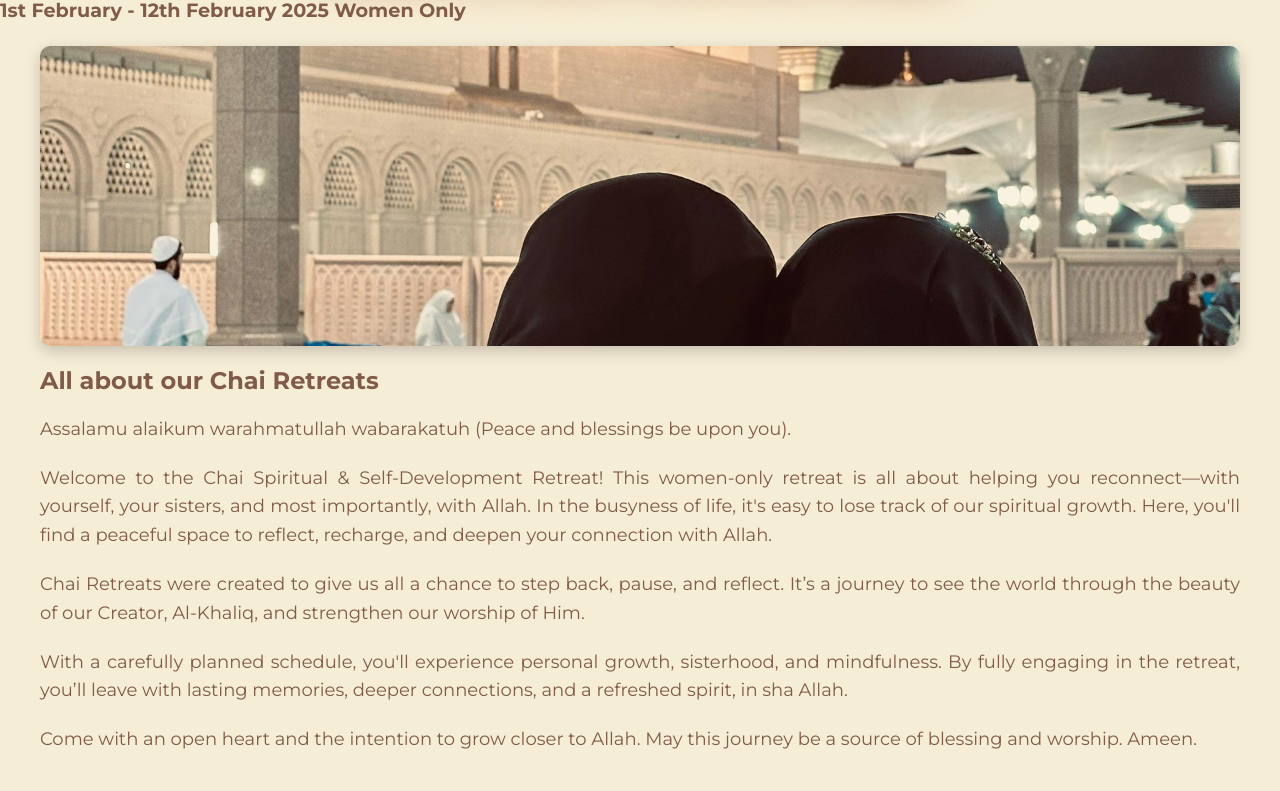
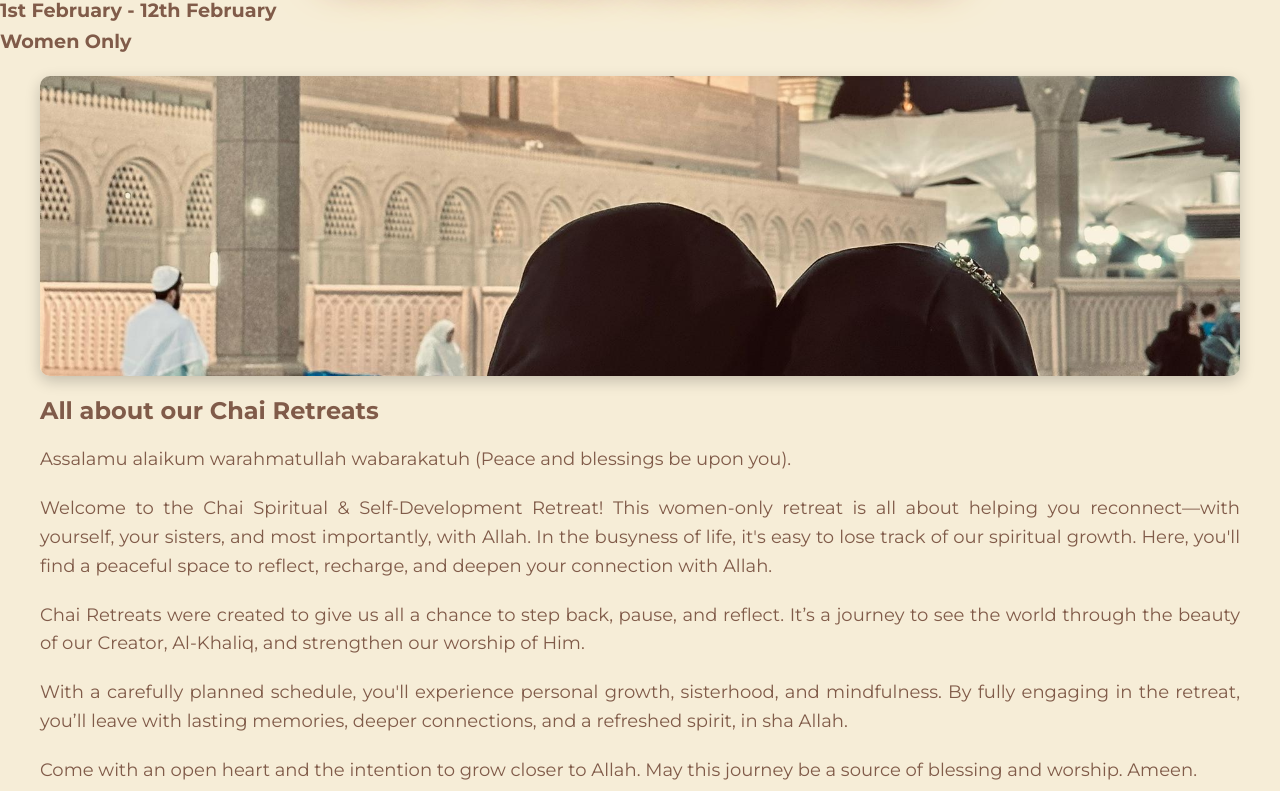
Before and after one commit to ayaywhy/chai, a plain HTML site: page index.html in a window 1280 px wide. Shown: the part 383-1174 px from the top of the page. Drawn offline with Linux system fonts and the light colour scheme; a web font is replaced by a local one.

Commit message:
Update index.html

```diff
--- a/index.html
+++ b/index.html
@@ -162,7 +162,8 @@
     <header class="header">
         <img src="images/chai-retreat-logo.png" alt="Chai Retreat Logo">
         <h1>Chai Umrah Retreat 2025</h1>
-        <p><strong>1st February - 12th February 2025 Women Only</strong></p>
+        <p><strong>1st February - 12th February</strong></p>
+	     <p><strong> Women Only</strong></p>
     </header>
 <div class="container">
         <section class="section">
@@ -177,7 +178,6 @@
 <p>With a carefully planned schedule, you'll experience personal growth, sisterhood, and mindfulness. By fully engaging in the retreat, you’ll leave with lasting memories, deeper connections, and a refreshed spirit, in sha Allah.</p>
 
 <p>Come with an open heart and the intention to grow closer to Allah. May this journey be a source of blessing and worship. Ameen.</p>
-
         </section>
     <div class="container">
         <section class="section">
@@ -197,7 +197,7 @@
 </section>
        <section class="section">
            <img src="images/cave-of-hira.jpg" alt="cave of hira">
-    <h2>Retreat Itinerary</h2>
+    <h1>Retreat Itinerary</h1>
              </section>
     <div class="info-box">
         <p><strong>Embark on a 12-day spiritual journey</strong> to rediscover yourself, strengthen your connection with Allah, and bond with like-minded sisters. Guided by the wisdom of Malama Hafsatu Isa Waziri, this transformational experience offers personalized support and insights every step of the way. The retreat spans three holy cities, each offering unique spiritual opportunities.</p>
```
